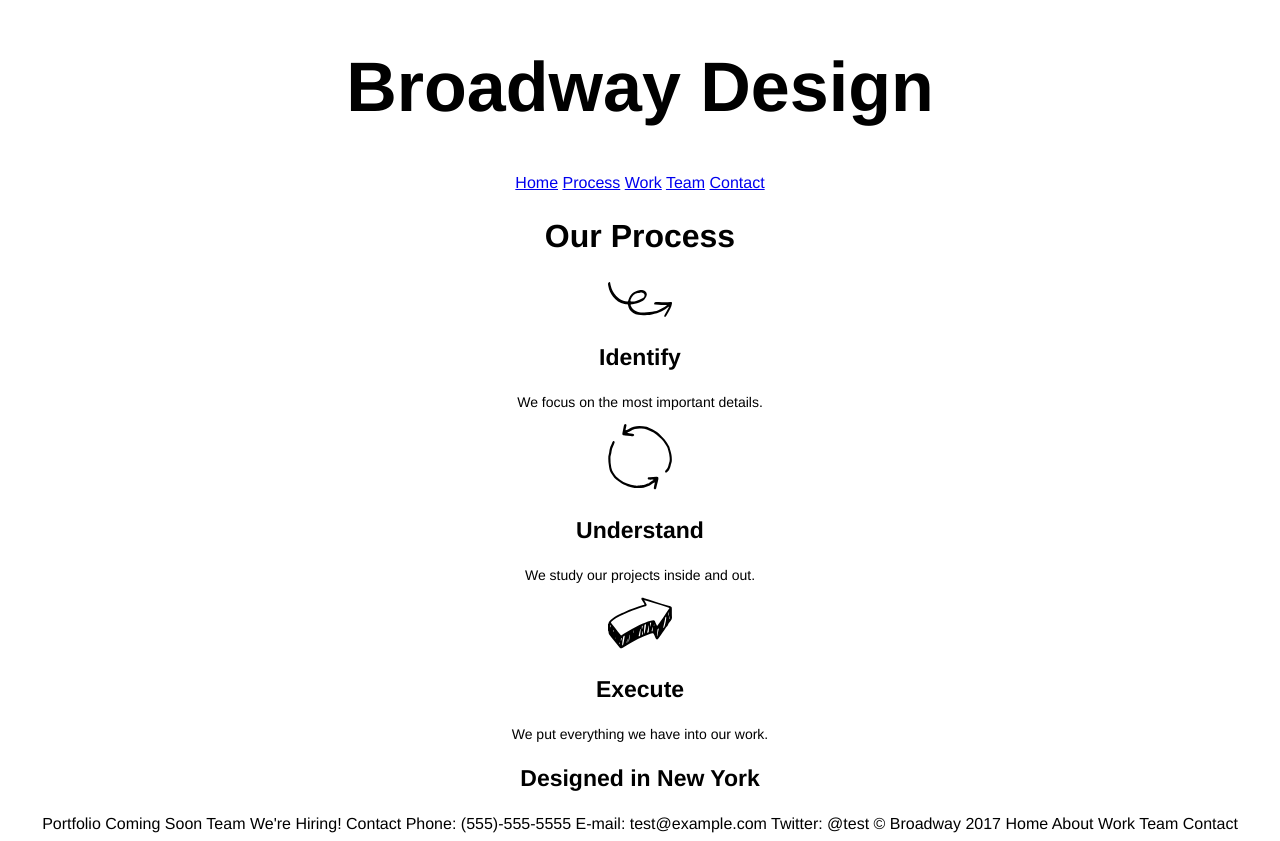
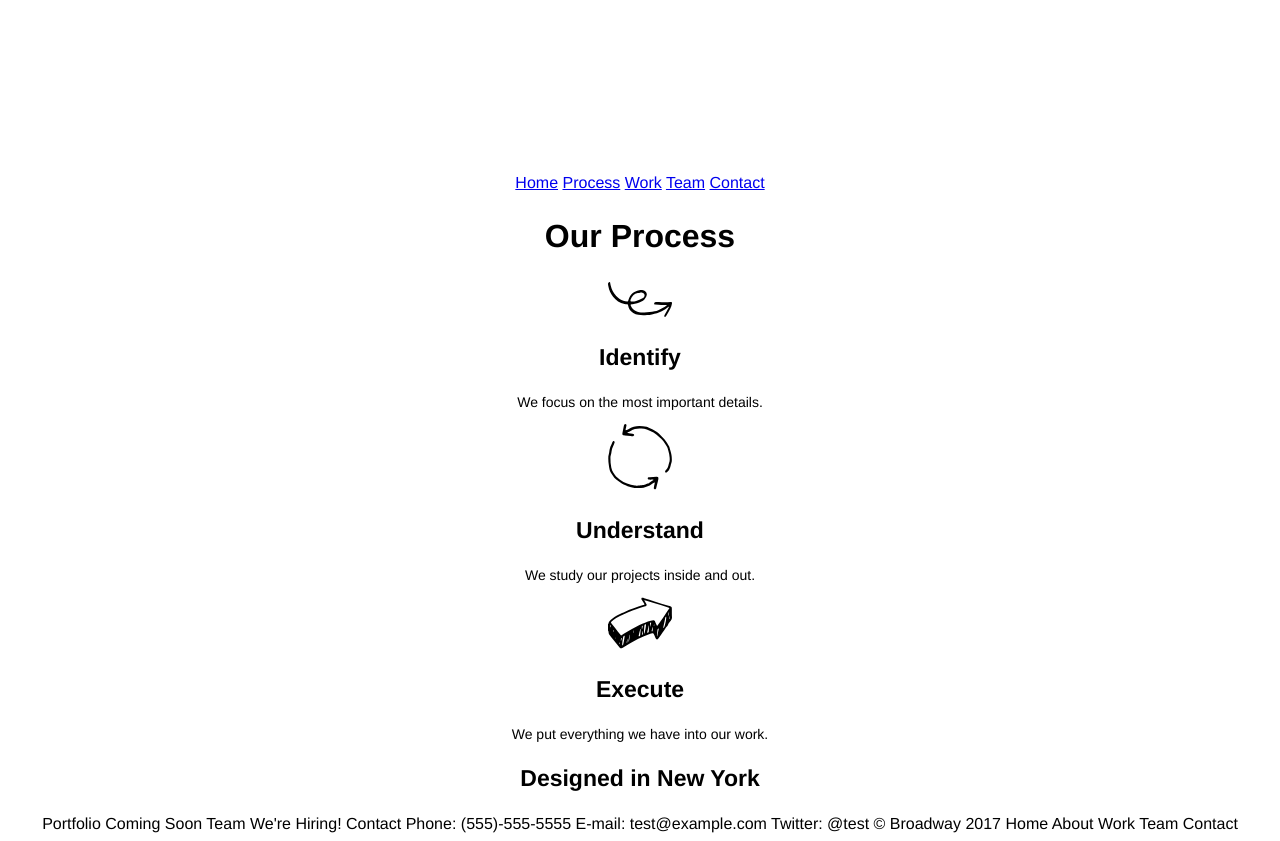
Before and after one commit to TexA2Z/broadway, a plain HTML site: page index.html in a window 1280 px wide. Drawn offline with Linux system fonts and the light colour scheme.

Commit message:
addtl of previous commit

```diff
--- a/index.html
+++ b/index.html
@@ -6,7 +6,7 @@
     <link href="./css/style.css" type="text/css" rel="stylesheet">
   </head>
   <body>
-      <div  class="home">
+      <div  class="white_text">
         <h1 id ="home">Broadway Design</h1>
       <nav>
         <a href="#home">Home</a>
```
